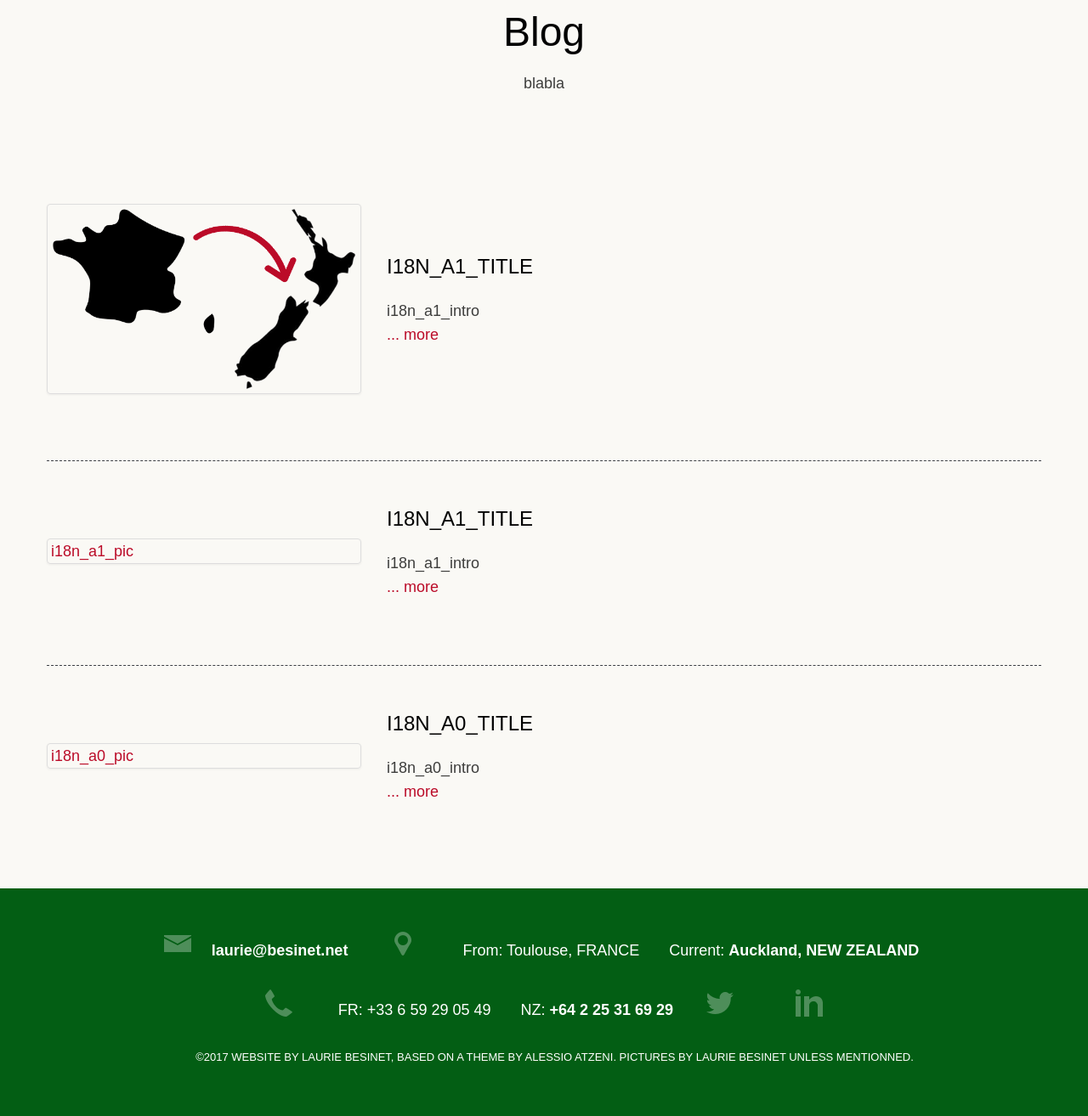
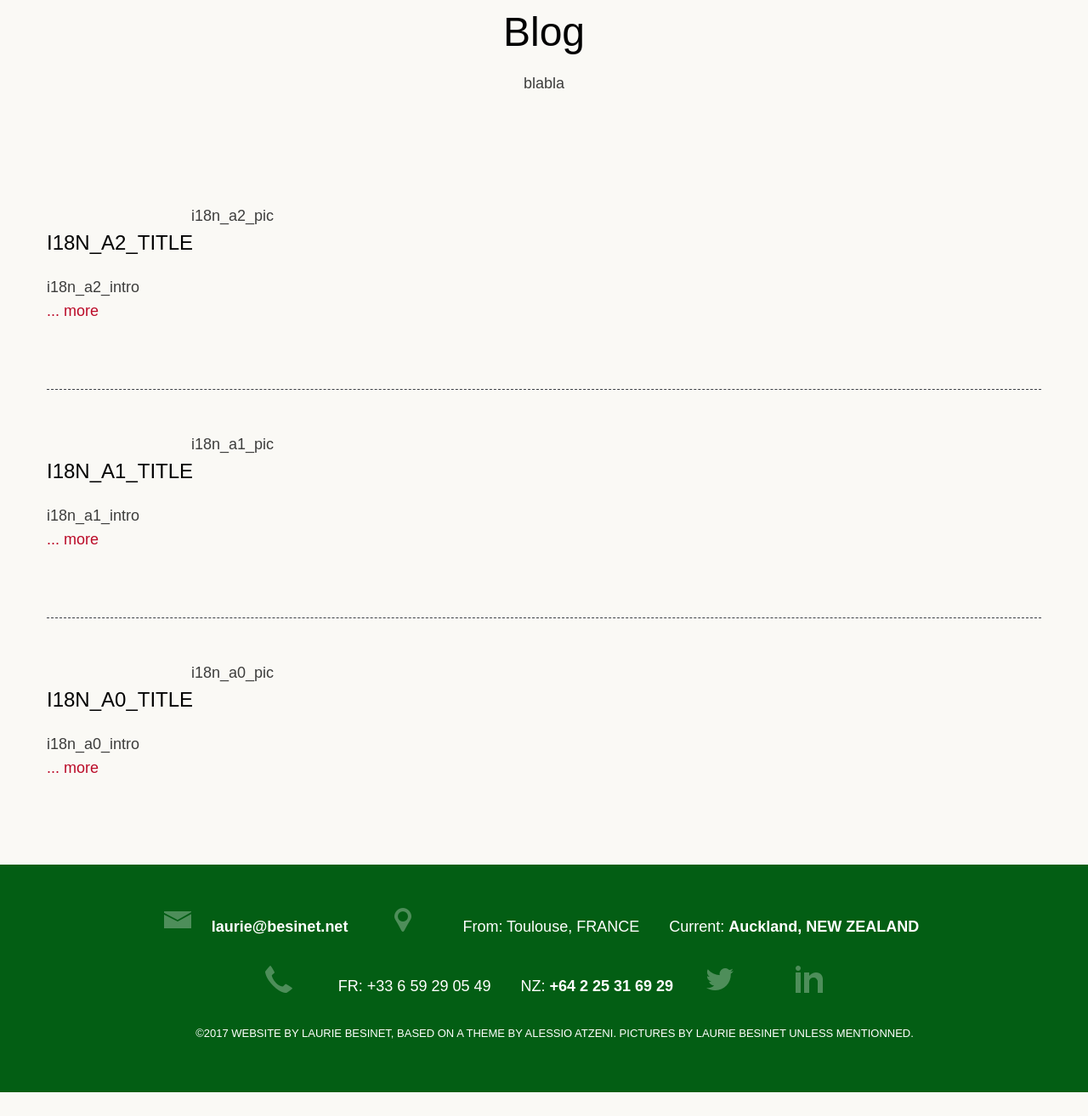
Before and after one commit to LaurieBe/website, a PHP site: page /blog.php in a window 1280 px wide. Shown: the part 958-2272 px from the top of the page at 85% size. After the commit the page ends 2244 px from the top, so only its background shows below. Run offline with PHP 8.4, Linux system fonts and the light colour scheme.

Commit message:
fin article 2

```diff
--- a/laurie.besinet.net/_include/css/main.css
+++ b/laurie.besinet.net/_include/css/main.css
@@ -1430,8 +1430,16 @@ a.thumbnail:hover,a.thumbnail:focus {
  border-color:#BB0B28;
  }
 
-.mySlides {
+.mySlides, .myPictures {
 	max-width: 100%;
 	margin-left: auto;
 	margin-right: auto;
+	margin-bottom: 15px;
 }
+
+.myPicturesBox {
+	max-width: 800px;
+	margin-left: auto;
+	margin-right: auto;
+	position: relative;
+}
--- a/laurie.besinet.net/blog.php
+++ b/laurie.besinet.net/blog.php
@@ -105,47 +105,41 @@
                 <br>
                 <div>
 
+                  <!-- article a0 -->
+                  <div class="row">
+                    <div class="col-lg-4">
+                      <div class="myPicturesBox"
+                          <a href="a2.php#a2"><div class="i18n_a2_pic"></div></a>
+                        </div>
+                    </div>
+                    <div class="col-lg-8">
+                          <div style="margin-left: 30px;">
+                            <a href="a2.php#a2"><h2 class="i18n_a2_title title-description" style="text-transform: uppercase;"></h2></a>
+                            <span class="i18n_a2_intro"></span>
+                            <br>
+                            <a href="a2.php#a2"><span class="i18n_url"></span></a>
+                          </div>
+                    </div>
+                  </div>
+
+                  <br>
+                  <hr>
+
                   <!-- article a1 -->
-                  <div>
-                    <table>
-                      <tr>
-                        <td class="span4">
-                          <a href="a1.php#a1" class="thumbnail"><img src="./_include/img/nz/frtonz.png" ></a>
-                        </td>
-                        <td class="span8">
+                  <div class="row">
+                    <div class="col-lg-4">
+                      <div class="myPicturesBox"
+                          <a href="a1.php#a1"><div class="i18n_a1_pic"></div></a>
+                        </div>
+                    </div>
+                    <div class="col-lg-8">
                           <div style="margin-left: 30px;">
                             <a href="a1.php#a1"><h2 class="i18n_a1_title title-description" style="text-transform: uppercase;"></h2></a>
                             <span class="i18n_a1_intro"></span>
                             <br>
                             <a href="a1.php#a1"><span class="i18n_url"></span></a>
                           </div>
-                        </td>
-                      </tr>
-                    </table>
-                  </div>
-
-
-                  <br>
-                  <hr>
-
-
-                  <!-- article a1 -->
-                  <div>
-                    <table>
-                      <tr>
-                        <td class="span4">
-                          <a href="a1.php#a1" class="thumbnail i18n_a1_pic"></a>
-                        </td>
-                        <td class="span8">
-                          <div style="margin-left: 30px;">
-                            <a href="a1.php#a1"><h2 class="i18n_a1_title title-description" style="text-transform: uppercase;"></h2></a>
-                            <span class="i18n_a1_intro"></span>
-                            <br>
-                            <a href="a1.php#a1"><span class="i18n_url"></span></a>
-                          </div>
-                        </td>
-                      </tr>
-                    </table>
+                    </div>
                   </div>
 
 
@@ -155,22 +149,20 @@
 
 
                   <!-- article a0 -->
-                  <div>
-                    <table>
-                      <tr>
-                        <td class="span4">
-                          <a href="a0.php#a0" class="thumbnail i18n_a0_pic"></a>
-                        </td>
-                        <td class="span8">
+                  <div class="row">
+                    <div class="col-lg-4">
+                      <div class="myPicturesBox"
+                          <a href="a0.php#a0"><div class="i18n_a0_pic"></div></a>
+                        </div>
+                    </div>
+                    <div class="col-lg-8">
                           <div style="margin-left: 30px;">
                             <a href="a0.php#a0"><h2 class="i18n_a0_title title-description" style="text-transform: uppercase;"></h2></a>
                             <span class="i18n_a0_intro"></span>
                             <br>
                             <a href="a0.php#a0"><span class="i18n_url"></span></a>
                           </div>
-                        </td>
-                      </tr>
-                    </table>
+                    </div>
                   </div>
 
 
```
Also changed, not shown: laurie.besinet.net/_include/js/trad_i18next_nz.js (+7 -7 lines), laurie.besinet.net/a0.php (+7 -5 lines), laurie.besinet.net/a1.php (+77 -18 lines), laurie.besinet.net/_include/img/nz/nzakl.png (added).
